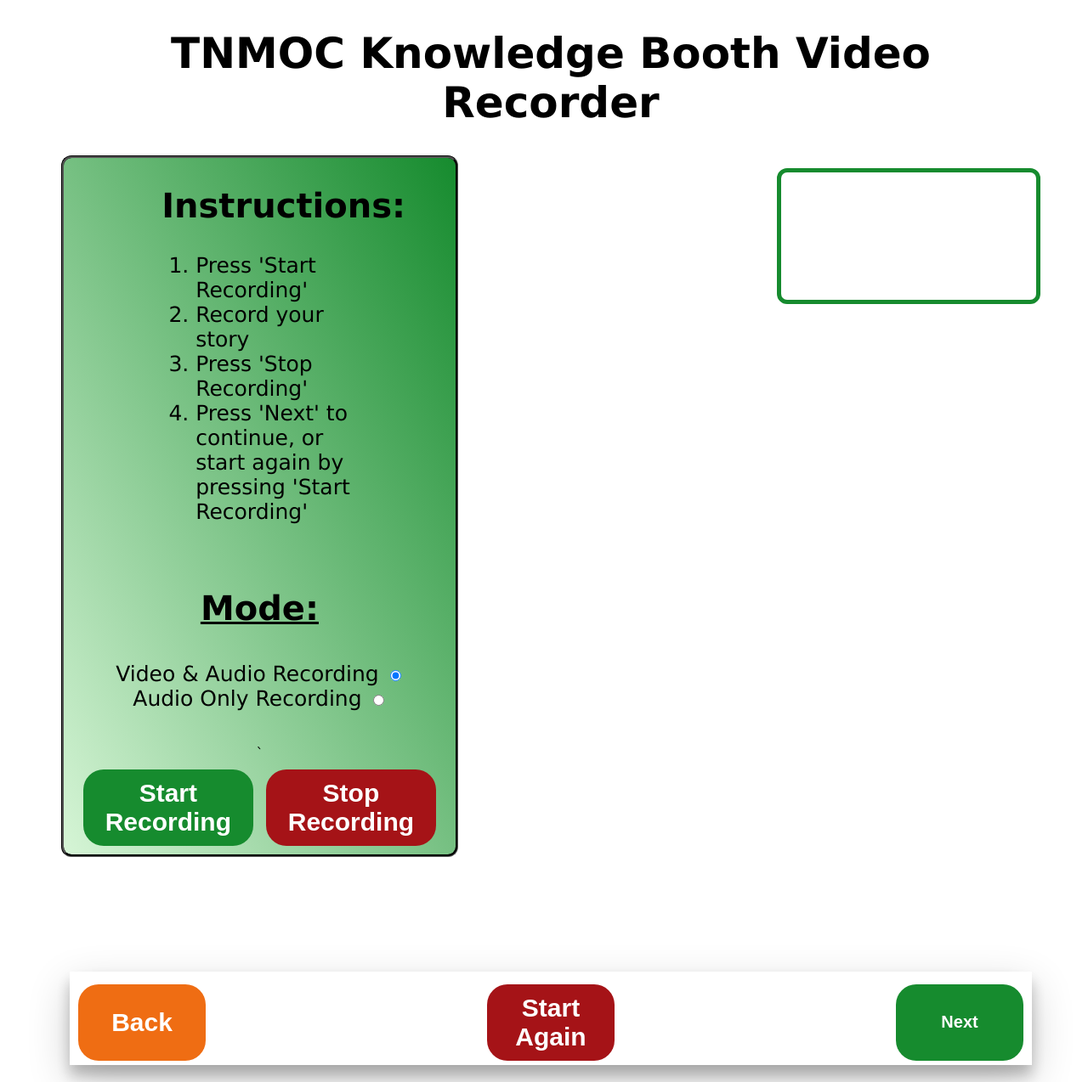
After one commit to EarlGreyFTW/BoothCode, a PHP site: page /RecordVideo.php in a window 1280 px wide. The commit adds this page. Shown: the whole page at 85% size. Run offline with PHP 8.4, Linux system fonts and the light colour scheme; a map, chart or similar area stays blank.

Commit message:
improvements 24/12/22 16:27

```diff
--- a/PersonalDetails.php
+++ b/PersonalDetails.php
@@ -69,7 +69,7 @@
     $_SESSION["EMAIL"] = $_POST["Email"];
     $_SESSION["DESCRIPTION"] = $_POST["Summary"];
     $_SESSION["ADDITIONALNOTES"] = $_POST["AdditionalInfo"];
-	header("location:Record.php");
+	header("location:Mode.php");
 } else {
     echo mysqli_error($connect);
 } ?>
--- /dev/null
+++ b/RecordVideo.php
@@ -0,0 +1,169 @@
+<?php include "initiate.php";
+if($_SESSION) {
+	$FullName = $_SESSION["NAME"];
+} else{
+	$FullName = "UndefinedName";
+}?>
+<!DOCTYPE html>
+<html lang="GB">
+<head>
+    <title>TNMOC Knowledge Booth Program</title>
+    <meta charset="utf-8">
+    <meta name="viewport" content="width=device-width, initial-scale=1">
+    <meta name="keywords" content="WebRTC getUserMedia MediaRecorder API">
+    <link rel="stylesheet" href="STYLE.css">
+</head>
+
+<body>
+<div style="height:1100px">
+    <h1> TNMOC Knowledge Booth Video Recorder</h1>
+    <div id="input-box">
+        <div id="instructions">
+            <h2>Instructions:</h2>
+            <ol>
+	            <li>Press 'Start Recording'</li>
+	            <li>Record your story</li>
+	            <li>Press 'Stop Recording'</li>
+	            <li>Press 'Next' to continue, or start again by pressing 'Start Recording'</li>
+            </ol>
+        </div>
+        <div style="height:20px"></div>
+        <div id="gUMArea">
+            <div>
+	            <h3>Mode:</h3>
+	            <label>Video & Audio Recording
+                    <input type="radio" name="media" value="video" checked id="mediaVideo">
+	            </label>
+	            <br>
+	            <label>Audio Only Recording
+		            <input type="radio" name="media" value="audio">
+	            </label>
+            </div>
+            <div style="height:40px"></div>
+	        <button onclick="" id="gUMbtn" hidden><a class="link"><b>Confirm</b></a></button>
+            `		</div>
+	    <script type="text/javascript">
+            window.onload = function(){
+                document.getElementById("gUMbtn").click();
+            }
+	    </script>
+        <div id="btns">
+            <button id="start-button"><b><a class="link" href="#h-recording">Start Recording</a></b></button>
+            <button id="stop-button"><b><a class="link" href="#h-stop">Stop Recording</a></b></button>
+        </div>
+        <p id="h-recording">Recording Started</p>
+        <p id="h-stop">Recording Stopped</p>
+    </div>
+    <video id="myVidPlayer" muted autoplay>Webcam livestream</video>
+    <script type="text/javascript">
+        const video = document.querySelector('#myVidPlayer');
+        window.navigator.mediaDevices.getUserMedia({ video: true })
+            .then(stream => {
+                video.srcObject = stream;
+                video.onloadedmetadata = (e) => {
+                    video.play();
+                };
+            })
+            .catch( () => {
+                alert("Error: Missing Webcam-Microphone Permisions :( ");
+            });
+
+    </script>
+    <div>
+        <ul id="ul"></ul>
+    </div>
+    <script src="https://code.jquery.com/jquery-2.2.0.min.js"></script>
+    <script src="https://maxcdn.bootstrapcdn.com/bootstrap/3.3.6/js/bootstrap.min.js"></script>
+    <script>
+        let log = console.log.bind(console),
+            id = val => document.getElementById(val),
+            ul = id("ul"),
+            gUMbtn = id("gUMbtn"),
+            start = id("start-button"),
+            stop = id("stop-button"),
+            stream,
+            recorder,
+            counter=1,
+            chunks,
+            media;
+
+
+        gUMbtn.onclick = e => {
+            let mv = id("mediaVideo"),
+                mediaOptions = {
+                    video: {
+                        tag: "video",
+                        type: "video/mp4",
+                        ext: ".mp4",
+                        gUM: {video: true, audio: true}
+                    },
+                    audio: {
+                        tag: "audio",
+                        type: "audio/mp3",
+                        ext: ".mp3",
+                        gUM: {audio: true}
+                    }
+                };
+            media = mv.checked ? mediaOptions.video : mediaOptions.audio;
+            navigator.mediaDevices.getUserMedia(media.gUM).then(_stream => {
+                stream = _stream;
+                id("gUMArea").style.display = "none";
+                id("btns").style.display = "inherit";
+                start.removeAttribute("disabled");
+                recorder = new MediaRecorder(stream);
+                recorder.ondataavailable = e => {
+                    chunks.push(e.data);
+                    if(recorder.state == "inactive")  makeLink();
+                };
+                log("got media successfully");
+            }).catch(log);
+        }
+
+        start.onclick = e => {
+            start.disabled = true;
+            stop.removeAttribute("disabled");
+            chunks=[];
+            recorder.start();
+        }
+        stop.onclick = e => {
+            stop.disabled = true;
+            recorder.stop();
+            start.removeAttribute("disabled");
+        }
+        function makeLink(){
+            let blob = new Blob(chunks, {type: media.type })
+                , url = URL.createObjectURL(blob)
+                , li = document.createElement("li")
+                , mt = document.createElement(media.tag)
+                , hf = document.createElement("a")
+            ;
+            mt.controls = true;
+            mt.src = url;
+            hf.href = url;
+            hf.id = `media-download`;
+            hf.download = `<?php echo mysqli_real_escape_string($connect, $FullName);?>${media.ext}`;
+            hf.innerHTML = ``;
+            li.appendChild(mt);
+            li.appendChild(hf);
+            ul.appendChild(li);
+        }
+
+    </script>
+</div>
+</body>
+<footer>
+    <div class="bottom-menu">
+	    <button class="next-button" onclick="download()"><b>Next</b></button>
+	    <script type="text/javascript">
+            function download(){
+                document.getElementById("media-download").click();
+                window.location.replace("Summary.php");
+            }
+	    </script>
+	    <button class="cancel-button"><b><a class="link" href="index.php">Start Again</a></b></button>
+	    <button class="back-button"><b><a href="Mode.php" class="link">Back</a></b></button>
+    </div
+</footer>
+</html>
+<!-- Made using MediaRecorder API and BootstrapCDN /-->
+<!-- Developed for The National Museum of Computing by Taliesin Turner (https://earlgreyftw.carrd.co/) /-->
--- a/Summary.php
+++ b/Summary.php
@@ -35,8 +35,8 @@
 	} ?>
     <div class="bottom-menu">
 	    <button class="next-button" type="submit" value="Next" name="Next"><a class="link"><b>Finish</b></a></button>
-	    <button class="cancel-button"><b><a class="link" href="index.php">Start Again</a></b></button>
-	    <button class="back-button"><b><a href="Record.php" class="link">Back</a></b></button>
+	    <button class="cancel-button" type="button"><b><a class="link" href="index.php">Start Again</a></b></button>
+	    <button class="back-button" type="button"><b><a href="Mode.php" class="link">Back</a></b></button>
     </div>
 </form>
 </body>
```
Also changed, not shown: Mode.php (added, +32 -0 lines), RecordAudio.php (renamed from Record.php, +29 -18 lines), STYLE.css (+33 -1 lines), index.php (+10 -5 lines).
